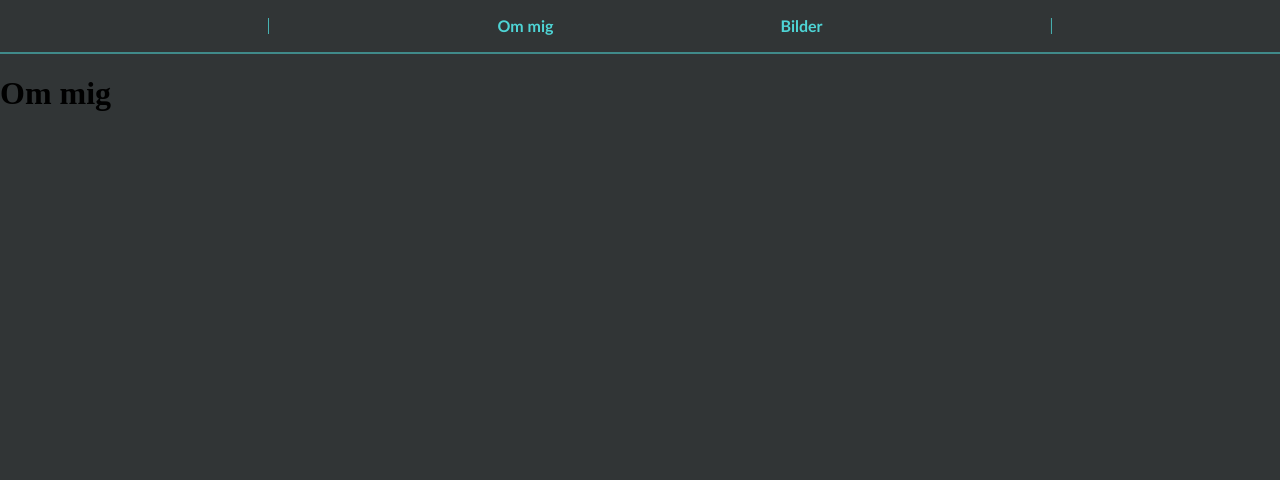
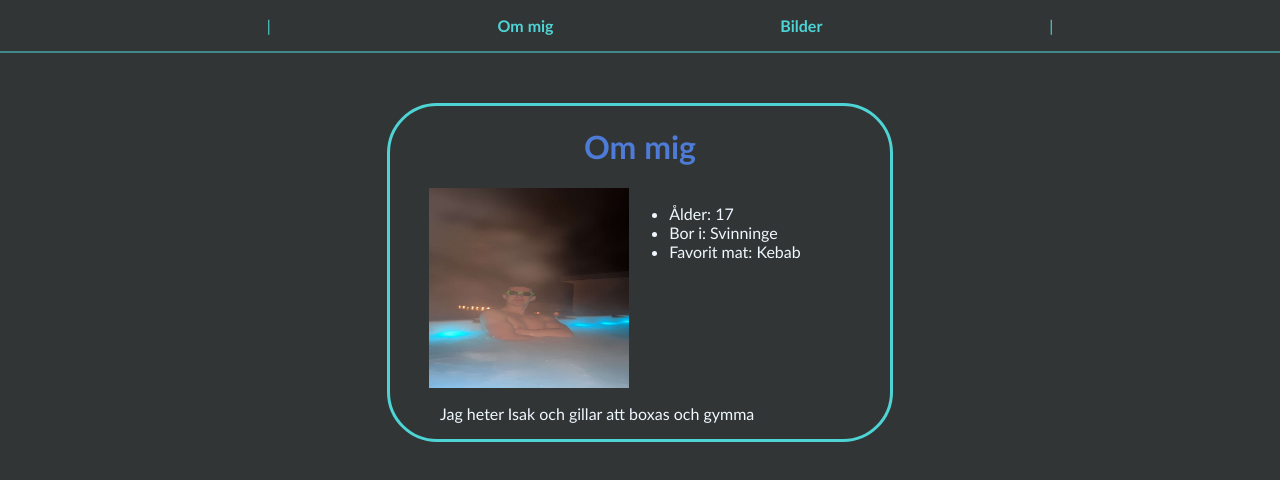
Before and after one commit to isakskola/Webbutveckling, a plain HTML site: page index.html in a window 1280 px wide. Drawn offline with Linux system fonts and the light colour scheme.

Commit message:
uppdatering

```diff
--- a/index.html
+++ b/index.html
@@ -8,13 +8,26 @@
 </head>
 <body>
     <nav>
-        <ul>
+        <ul class="navul">
             <li>|</li>
             <li><a href="#">Om mig</a></li>
             <li><a href="länkar\Bilder.html">Bilder</a></li>
             <li>|</li>
         </ul>
     </nav>
-    <h1>Om mig</h1>
+    <div class="ruta">
+        <h1>Om mig</h1>
+        <div class="om-mig">
+            <img src="bilder/IMG_4752.jpg" alt="">
+            <ul>
+                <li>Ålder: 17</li>
+                <li>Bor i: Svinninge</li>
+                <li>Favorit mat: Kebab</li>
+            </ul>
+        </div>
+        <div class="intressen">
+            <p>Jag heter Isak och gillar att boxas och gymma</p>
+        </div>
+    </div>
 </body>
 </html>
--- a/styles.css
+++ b/styles.css
@@ -1,33 +1,58 @@
 body {
     background-color: rgb(49, 53, 54);
     margin: auto;
+    font-family: 'Gill Sans', 'Gill Sans MT', Calibri, 'Trebuchet MS', sans-serif;
 }
 
 nav {
     border-bottom: 2px rgba(78, 212, 212, 0.532) solid;
 }
 
-ul {
+.navul {
     display: flex;
     justify-content: space-evenly;
     list-style: none;
     color: rgb(78, 212, 212);
 }
 
+h1 {
+    text-align: center;
+    color: rgb(78, 123, 213);
+}
+
+.ruta {
+    justify-content: center;
+    color: rgb(78, 212, 212);
+    border: 3px solid;
+    border-radius: 50px;
+    width: 500px;
+    max-width: 90%;
+    margin: 50px auto 0;
+}
 
 a {
     color: rgb(78, 212, 213);
-    font-family: 'Gill Sans', 'Gill Sans MT', Calibri, 'Trebuchet MS', sans-serif;
     font-weight: bold;
     border-color: black;
     text-decoration: none;
 }
 
+.om-mig {
+    color: aliceblue;
+    display: flex;
+    flex-direction:row;
+    justify-content: center;
+    padding-right: 50px;
+}
+
+.intressen {
+    margin: auto;
+    color: aliceblue;
+    max-width: 400px;
+    word-wrap: break-word;
+}
+
 img {
-    width: 300px;
+    width: 200px;
     height: 200px;
 }
-
-p {
-    font-size: 50px;
-}
```
Also changed, not shown: länkar/Bilder.html (+1 -1 lines), länkar/CV.html (deleted, +0 -20 lines), Bakgrund.jpg (deleted), bilder/IMG_4752.jpg (added).
